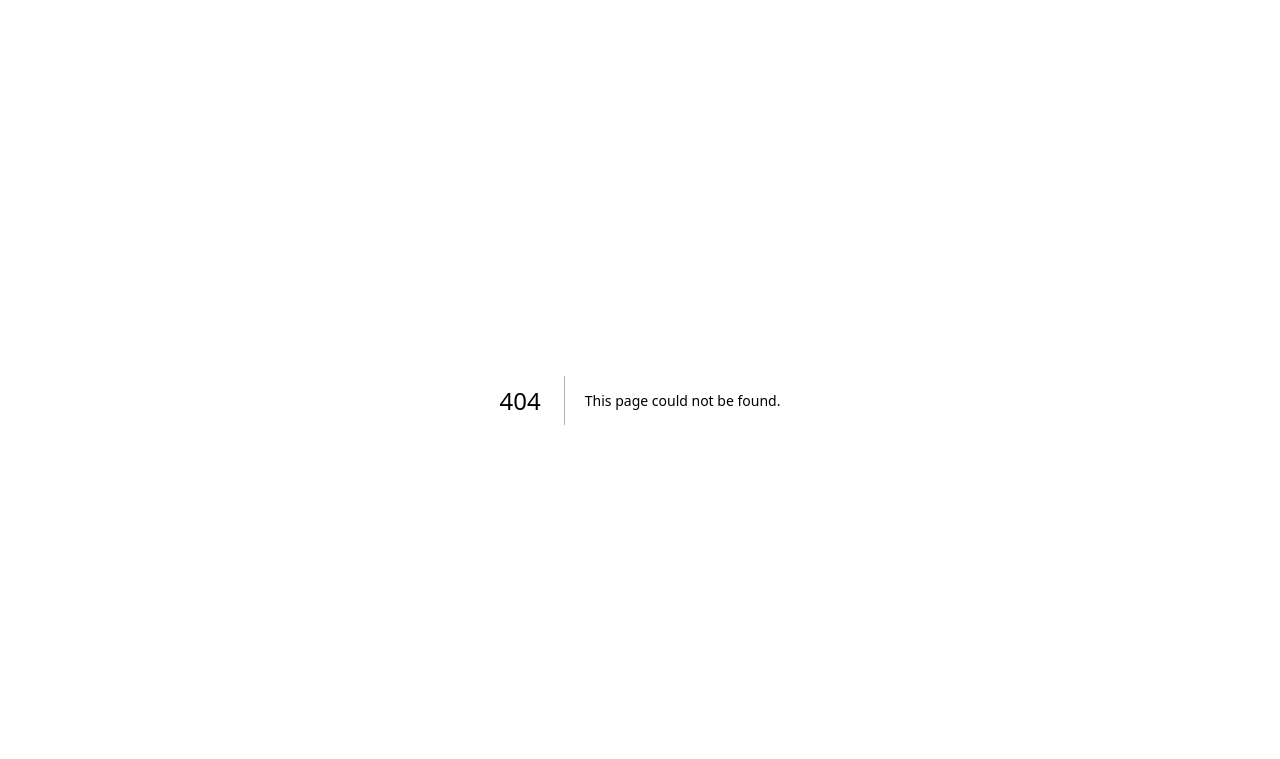
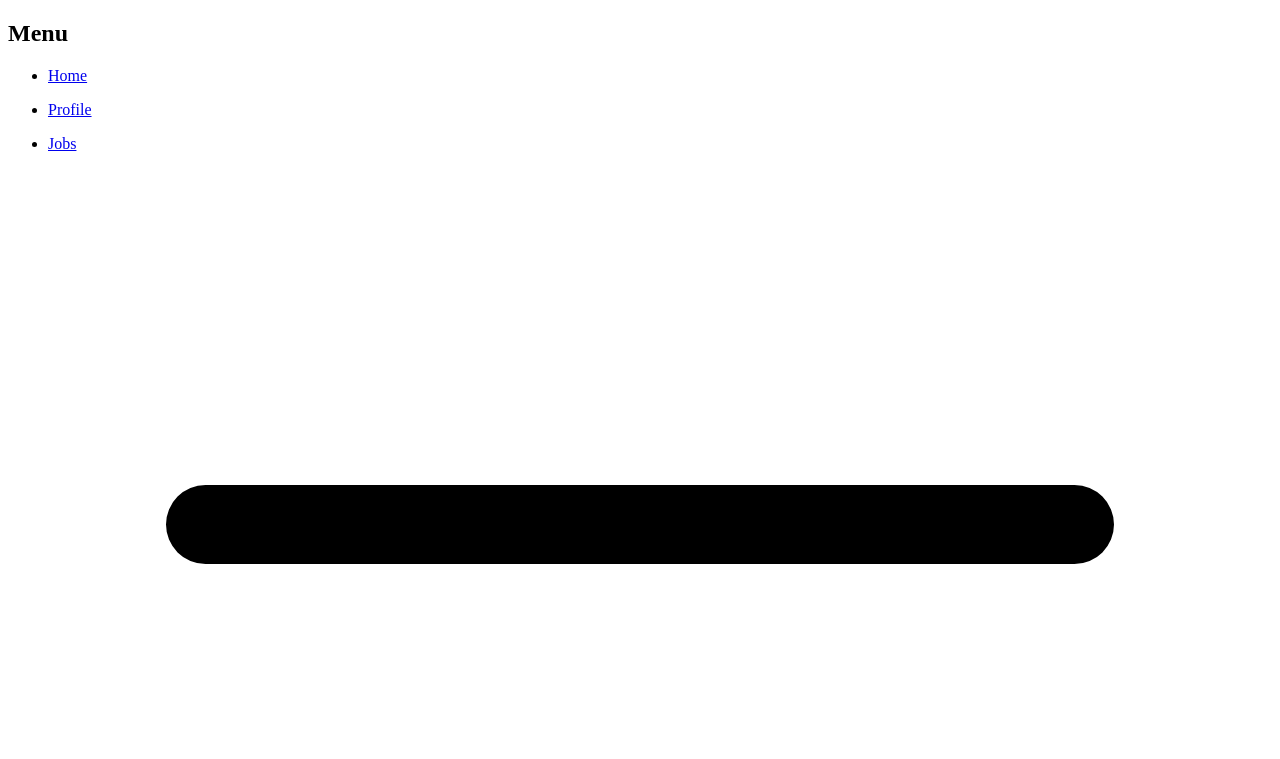
Before and after one commit to Wenjing2023/JobShark, a Next.js app: page /profile in a window 1280 px wide. Before the commit this address had no page. Shown: the top 759 px of the page. Built offline with nearby package versions, Linux system fonts and the light colour scheme.

Commit message:
updated route to profile

```diff
--- a/components/organisms/sidemenu.tsx
+++ b/components/organisms/sidemenu.tsx
@@ -23,7 +23,7 @@ const SideMenu = ({ isMenuOpen }: SideMenuProps) => {
             </li>
             <li>
               <p>
-                <Link href="/users/profile">Profile</Link>
+                <Link href="/profile">Profile</Link>
               </p>
             </li>
             <li>
--- a/pages/users/profile.tsx
+++ b/pages/profile.tsx
@@ -1,11 +1,13 @@
+import PageTemplate from "@/components/templates/pagetemplate";
 import Link from "next/link";
 
 
 const profile: React.FC = () => {
     return (
         <>
+        <PageTemplate>
         <h1>Profile</h1>
-
+        </PageTemplate>
         </>
     );
 }
```
Also changed, not shown: 1 other file (tests, documents, lock files or other folders).
